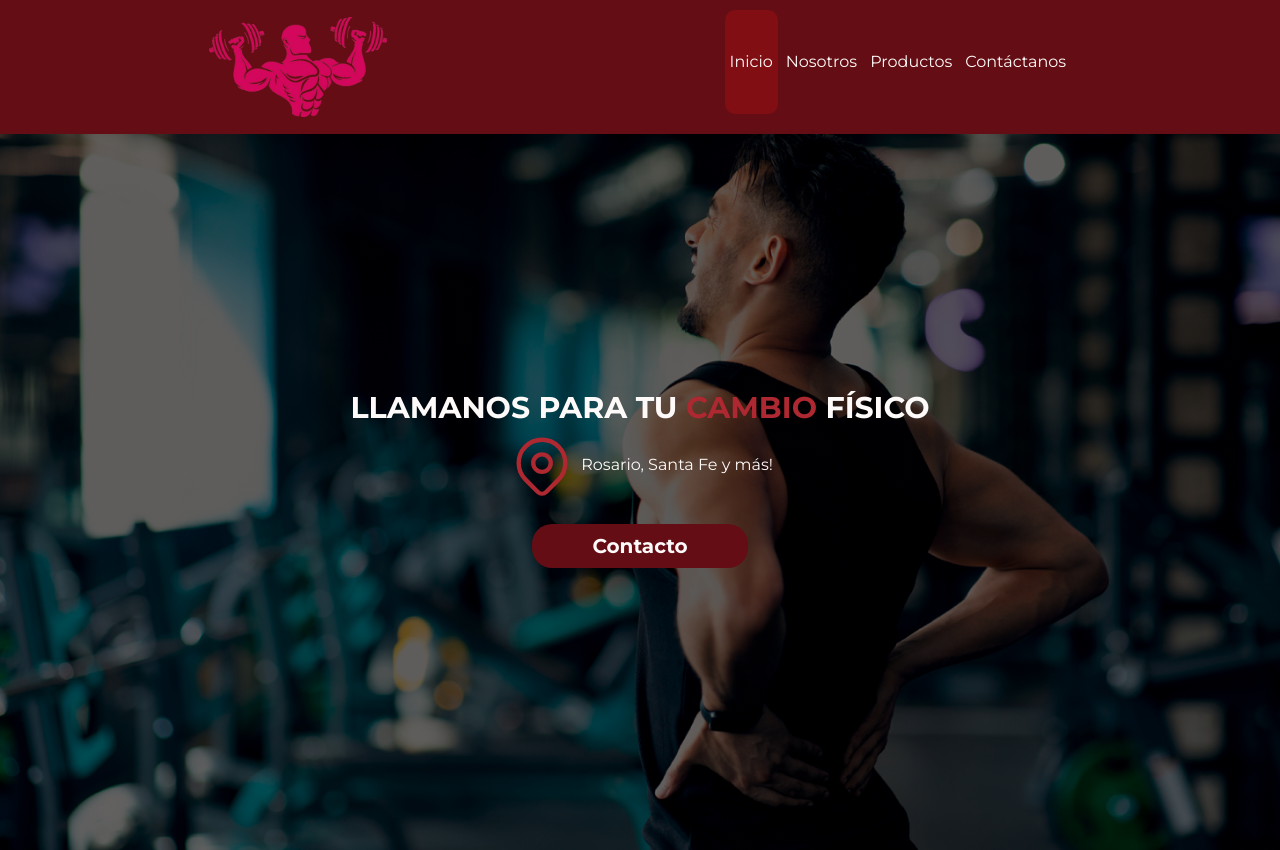
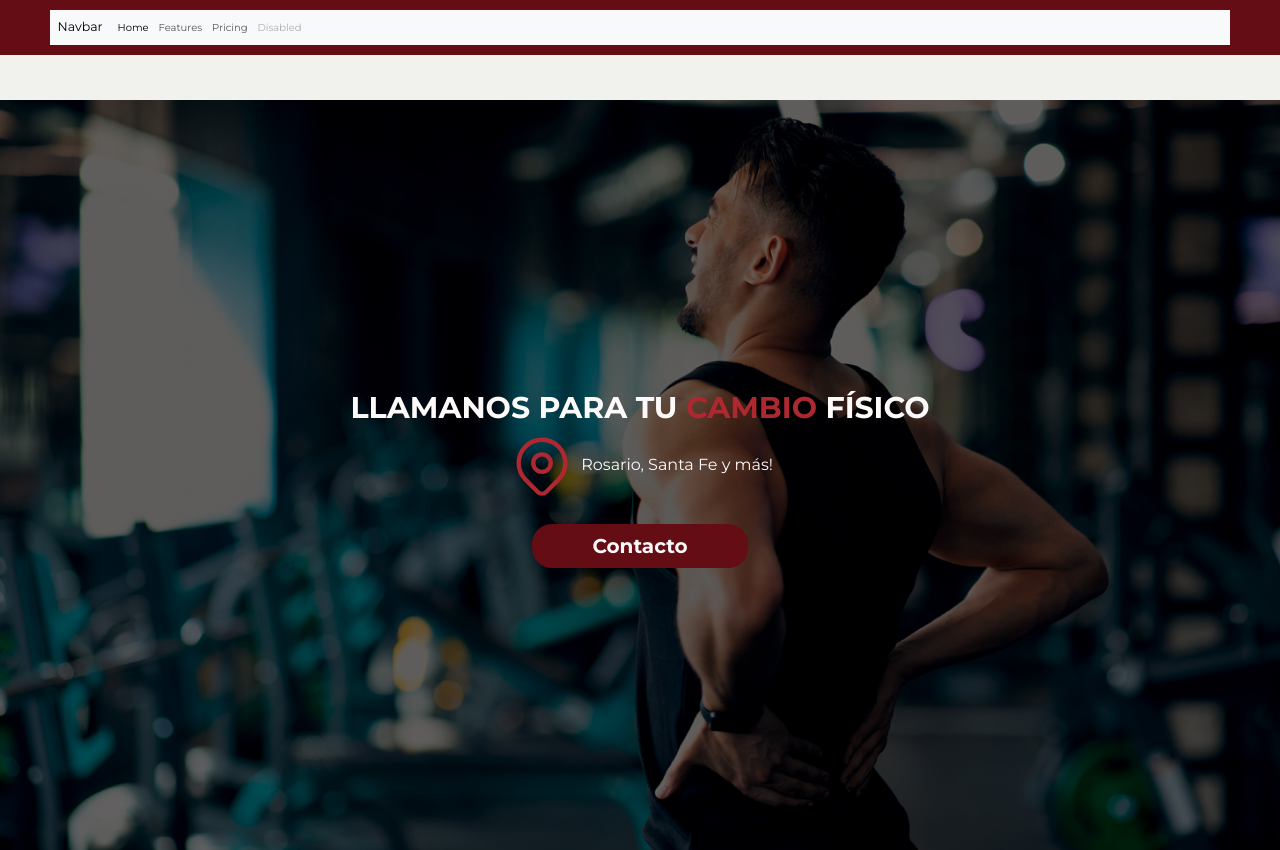
Before and after one commit to adrimachado0/Entregas-CoderHouse, a plain HTML site: page index.html in a window 1280 px wide. Shown: the top 850 px of the page. Drawn offline with nearby package versions, Linux system fonts and the light colour scheme.

Commit message:
Guardando el navbar_bootstrap

```diff
--- a/index.html
+++ b/index.html
@@ -34,17 +34,30 @@
 
 
         <header>
-            <nav class="nav">
-                <div class="nav__logo">
-                    <a href="index.html"><img class="nav__logo--img" src="imagenes/loguito-removebg.png" alt=""></a>
+            <nav class="navbar navbar-expand-lg bg-body-tertiary">
+                <div class="container-fluid">
+                  <a class="navbar-brand" href="#">Navbar</a>
+                  <button class="navbar-toggler" type="button" data-bs-toggle="collapse" data-bs-target="#navbarNav" aria-controls="navbarNav" aria-expanded="false" aria-label="Toggle navigation">
+                    <span class="navbar-toggler-icon"></span>
+                  </button>
+                  <div class="collapse navbar-collapse" id="navbarNav">
+                    <ul class="navbar-nav">
+                      <li class="nav-item">
+                        <a class="nav-link active" aria-current="page" href="#">Home</a>
+                      </li>
+                      <li class="nav-item">
+                        <a class="nav-link" href="#">Features</a>
+                      </li>
+                      <li class="nav-item">
+                        <a class="nav-link" href="#">Pricing</a>
+                      </li>
+                      <li class="nav-item">
+                        <a class="nav-link disabled">Disabled</a>
+                      </li>
+                    </ul>
+                  </div>
                 </div>
-                <ul class="nav__list">
-                    <li class="activo"><a href="index.html">Inicio</a></li>
-                    <li><a href="pages/nosotros.html">Nosotros</a></li>
-                    <li><a href="pages/productos.html">Productos</a></li>
-                    <li><a href="pages/contacto.html">Contáctanos</a></li>
-                </ul>
-            </nav>
+              </nav>
         </header>
 
         <section class="bg">
```
